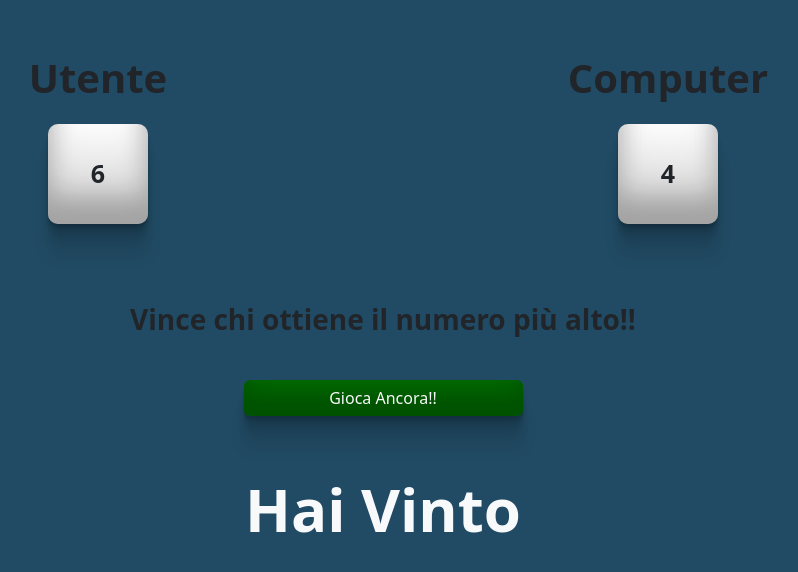
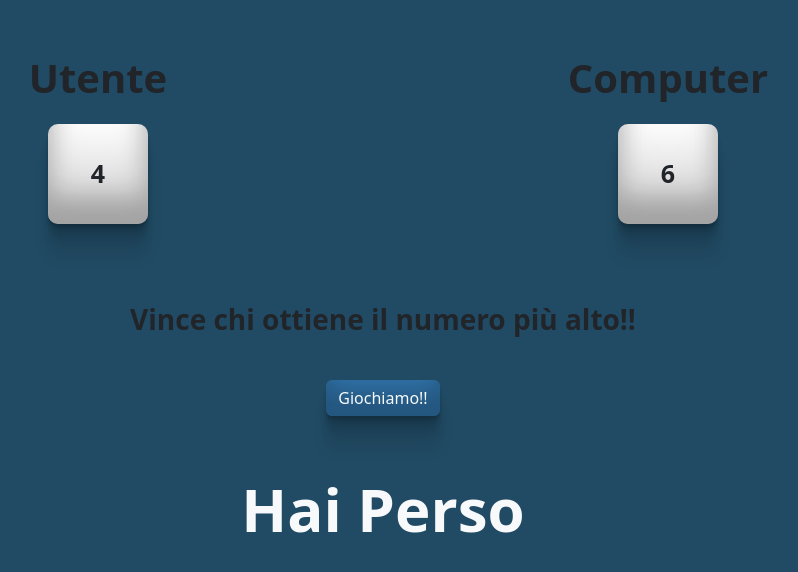
Before and after one commit to MattiaMorriale/js-mail-dadi, a plain HTML site: page dadi/index.html in a window 1280 px wide. Both pictures are taken after a click on the button "Giochiamo!!". Shown: the whole page, without its empty margins (257-1055 px from the left). Drawn offline with nearby package versions, Linux system fonts and the light colour scheme.

Commit message:
modifiche fatte nell'esercizio dei dadi

```diff
--- a/dadi/index.html
+++ b/dadi/index.html
@@ -30,8 +30,7 @@
         <div class="row">
             <div class="col-12 d-flex justify-content-center align-items-center flex-column gap-3 ">
                 <strong class="fs-3 text-center">Vince chi ottiene il numero più alto!!</strong>
-                <input class="btn border-0 text-light w-25 mt-4 " type="button" value="Giochiamo!!" id="play">
-                <input class="btn border-0 text-light w-25 mt-4 " type="button" value="Gioca Ancora!!" id="reload">
+                <input class="btn border-0 text-light d-table mt-4 " type="button" value="Giochiamo!!" id="play">
             </div>
         </div>
         <div class="row mt-5 ">
--- a/dadi/js/script.js
+++ b/dadi/js/script.js
@@ -1,11 +1,7 @@
 
 // dichiariamo le nostre costanti
 // prendiamo le due costanti chose e computer che ci daranno dei numeri casuali
-const chose = Math.floor(Math.random() * 6+1);
-
 const playElement = document.querySelector("#play")
-
-const computer = Math.floor(Math.random() * 6+1);
 
 const realoadElement = document.querySelector("#reload");
 
@@ -15,6 +11,10 @@ playElement.addEventListener("click",
 
     // prendiamo una funzione che si avvierà al click del pulsante
     function () {
+        let computer = Math.floor(Math.random() * 6+1);
+
+        let chose = Math.floor(Math.random() * 6+1);
+
         document.getElementById("chose").innerHTML = chose;
 
         document.getElementById("computer").innerHTML = computer;
@@ -34,17 +34,5 @@ playElement.addEventListener("click",
 
         }
 
-        // ci chiamiamo un altro bottone che apparirà quando premeremo il pulsante play
-        playElement.style.display = "none"
-
-        realoadElement.style.display = "block";
-
-        realoadElement.addEventListener("click", reload)
-
-        // avviamo una funzione per il pulsante reload che ci permettera di giocare ancora
-        function reload() {
-            window.location.reload();
-        }
-
     }
 )
```
Also changed, not shown: e-mail/index.html (+2 -2 lines), e-mail/js/script.js (+4 -4 lines).
